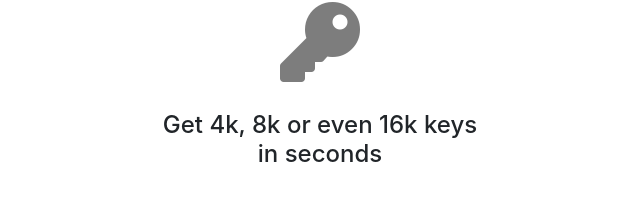
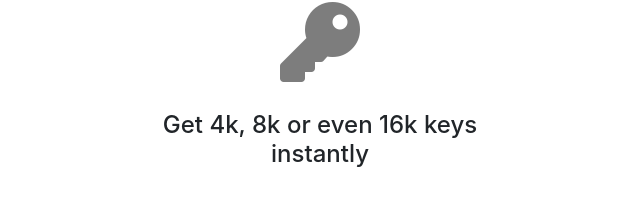
Before and after one commit to mkg20001/test-peer-ids.tk, a website: page public/index.html in a window 1280 px wide. Shown: the part 390-612 px from the top of the page, 35-675 px from the left. Drawn offline with nearby package versions, Linux system fonts and the light colour scheme.

Commit message:
Rephrase some sentences

```diff
--- a/public/index.html
+++ b/public/index.html
@@ -65,7 +65,7 @@
       <div class="row">
         <div class="col-md-6">
           <i class="fa fa-key icon-big"></i>
-          <h4><br>Get 4k, 8k or even 16k keys<br>in seconds</h4>
+          <h4><br>Get 4k, 8k or even 16k keys<br>instantly</h4>
         </div>
         <div class="col-md-6">
           <i class="fa fa-bolt icon-big"></i>
```
Also changed, not shown: README.md.
